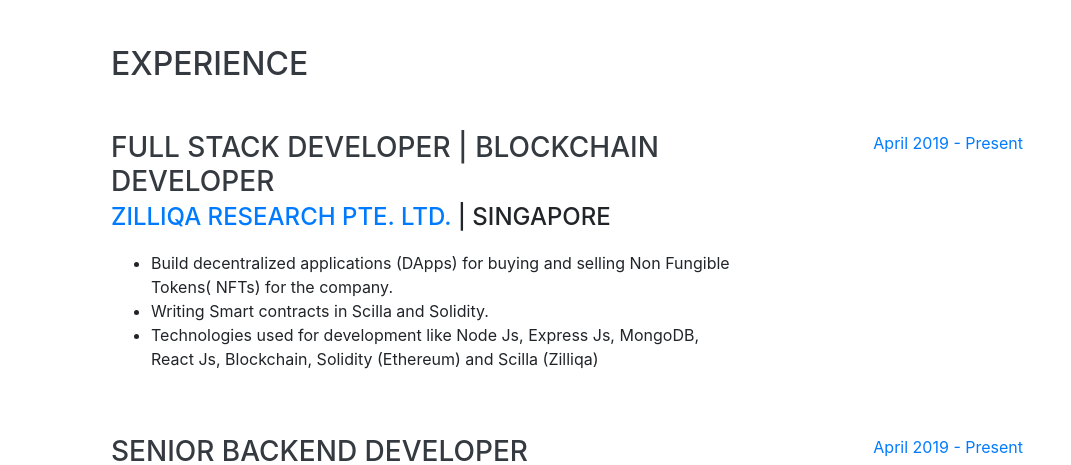
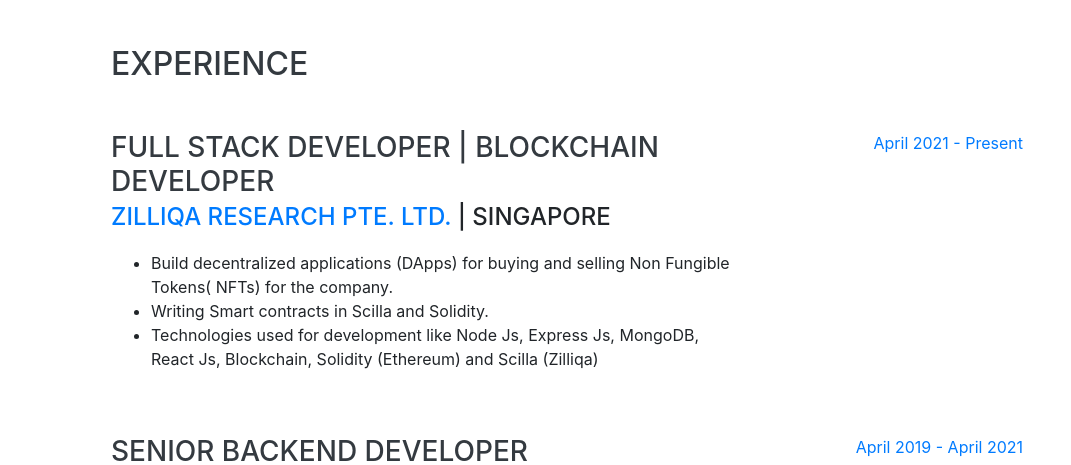
Before and after one commit to ashishnair57/ashish, a website with bundled scripts: page index.html in a window 1280 px wide. Shown: the part 804-1269 px from the top of the page, without its empty margins (209-1280 px from the left). Built offline with nearby package versions, Linux system fonts and the light colour scheme; a web font is replaced by a local one.

Commit message:
changed resume

```diff
--- a/index.html
+++ b/index.html
@@ -118,7 +118,7 @@
             </ul>
           </div>
           <div class="resume-date text-md-right">
-            <span class="text-primary">April 2019 - Present</span>
+            <span class="text-primary">April 2021 - Present</span>
           </div>
         </div>
 
@@ -140,7 +140,7 @@
             </ul>
           </div>
           <div class="resume-date text-md-right">
-            <span class="text-primary">April 2019 - Present</span>
+            <span class="text-primary">April 2019 - April 2021</span>
           </div>
         </div>
 
```
